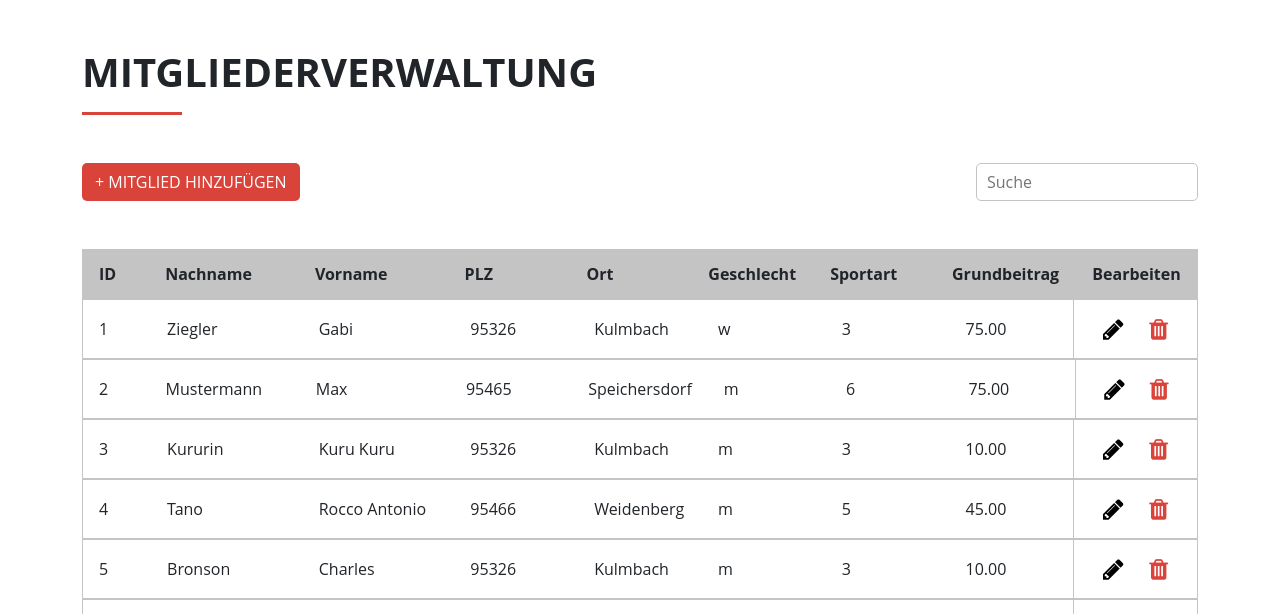
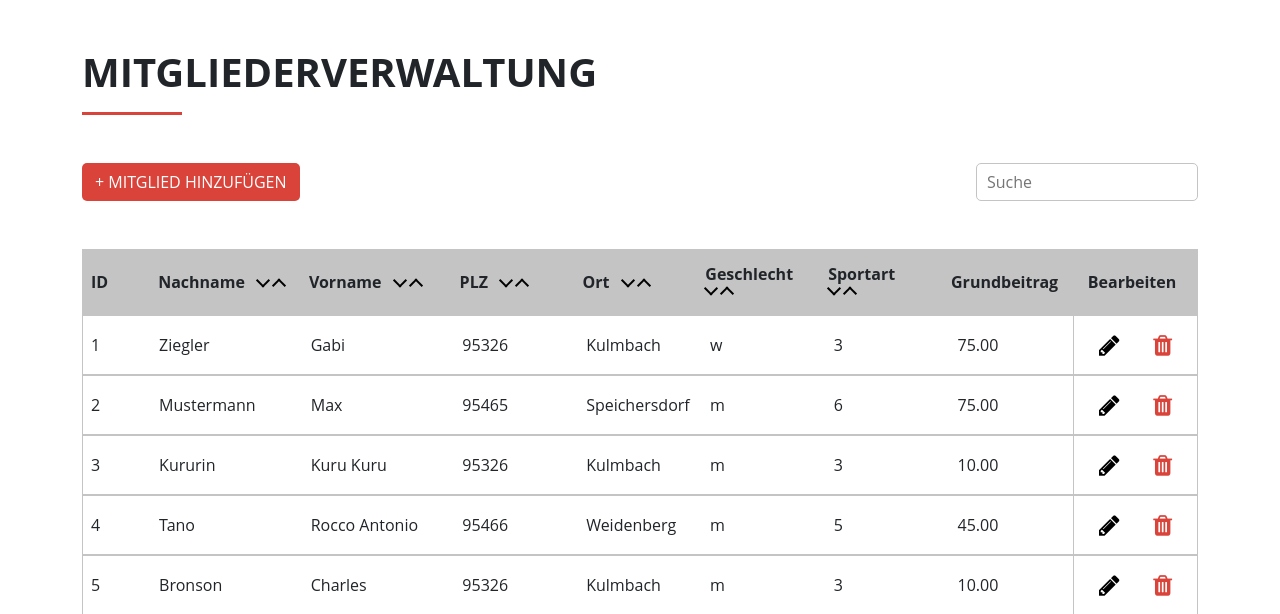
Before and after one commit to Skalrayi/sportverein, a PHP site: page /php/list.php in a window 1280 px wide. Shown: the part 48-662 px from the top of the page. Run offline with PHP 8.4, Linux system fonts and the light colour scheme; a user stored in the database is signed in; data comes from the database, SQL or seed files in the repository.

Commit message:
[TASK] add filter buttons to .list-head

```diff
--- a/www/css/index.css
+++ b/www/css/index.css
@@ -159,8 +159,11 @@ form.search input {
 }
 
 .list-row .col {
-    padding: 1rem;
+    padding: 1rem .5rem;
     flex-basis: 50%
+}
+.list-row .col span {
+    padding-right: .5rem;
 }
 .list-row .col.edit {
     flex-basis: 100%;
@@ -257,3 +260,27 @@ button.delete-button i {
     background-color: var(--grey);
 }
  */
+
+/* Filter Arrows */
+
+.list-row .filter {
+    display: inline-block;
+}
+.ascending {
+    transform: translateY(-2.5px) rotate(45deg);
+    display: inline-block;
+    height: 10px;
+    width: 10px;
+    border-right: 2px solid black;
+    border-bottom: 2px solid black;
+    margin: 0 1px;
+}
+.descending {
+    transform: translateY(2.5px) rotate(-135deg);
+    display: inline-block;
+    height: 10px;
+    width: 10px;
+    border-right: 2px solid black;
+    border-bottom: 2px solid black;
+    margin: 0 1px;
+}
--- a/www/php/pages/list.php
+++ b/www/php/pages/list.php
@@ -26,15 +26,15 @@ include __DIR__ . "/../elements/navbar.php";
 
     <div class="list container">
         <div class="row list-row list-head">
-            <div class="col id">ID</div>
-            <div class="col surname">Nachname</div>
-            <div class="col forename">Vorname</div>
-            <div class="col zip">PLZ</div>
-            <div class="col city">Ort</div>
-            <div class="col male">Geschlecht</div>
-            <div class="col sport">Sportart</div>
-            <div class="col money">Grundbeitrag</div>
-            <div class="col edit">Bearbeiten</div>
+            <div class="col id"><span>ID</span></div>
+            <div class="col surname"><span>Nachname</span> <div class="filter"><a href="" class="ascending"></a> <a href="" class="descending"></a></div> </div>
+            <div class="col forename"><span>Vorname</span> <div class="filter"><a href="" class="ascending"></a> <a href="" class="descending"></a></div> </div>
+            <div class="col zip"><span>PLZ</span> <div class="filter"><a href="" class="ascending"></a> <a href="" class="descending"></a></div> </div>
+            <div class="col city"><span>Ort</span> <div class="filter"><a href="" class="ascending"></a> <a href="" class="descending"></a></div> </div>
+            <div class="col male"><span>Geschlecht</span> <div class="filter"><a href="" class="ascending"></a> <a href="" class="descending"></a></div> </div>
+            <div class="col sport"><span>Sportart</span> <div class="filter"><a href="" class="ascending"></a> <a href="" class="descending"></a></div> </div>
+            <div class="col money"><span>Grundbeitrag</span></div>
+            <div class="col edit"><span>Bearbeiten</span></div>
         </div>
         <?php foreach ($userData as $user) : ?>
             <div class="row list-row">
```
